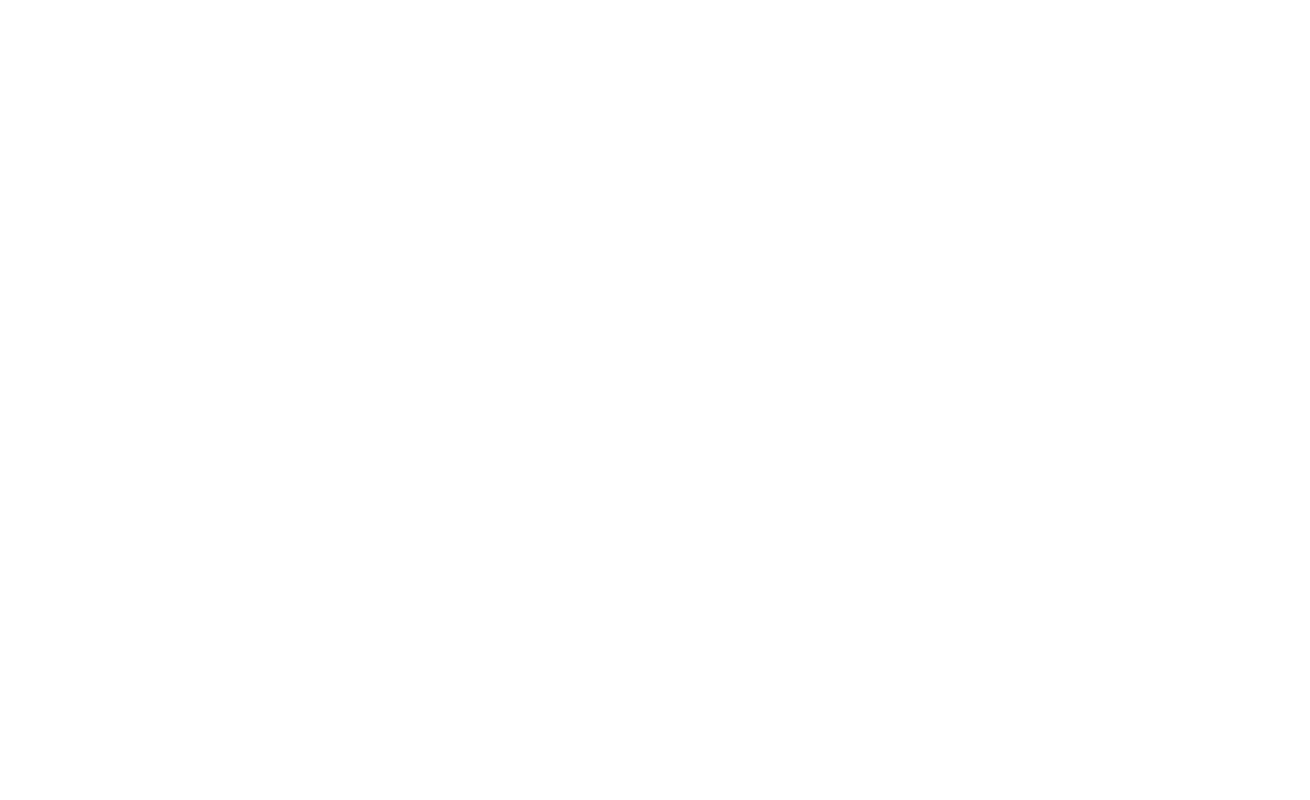
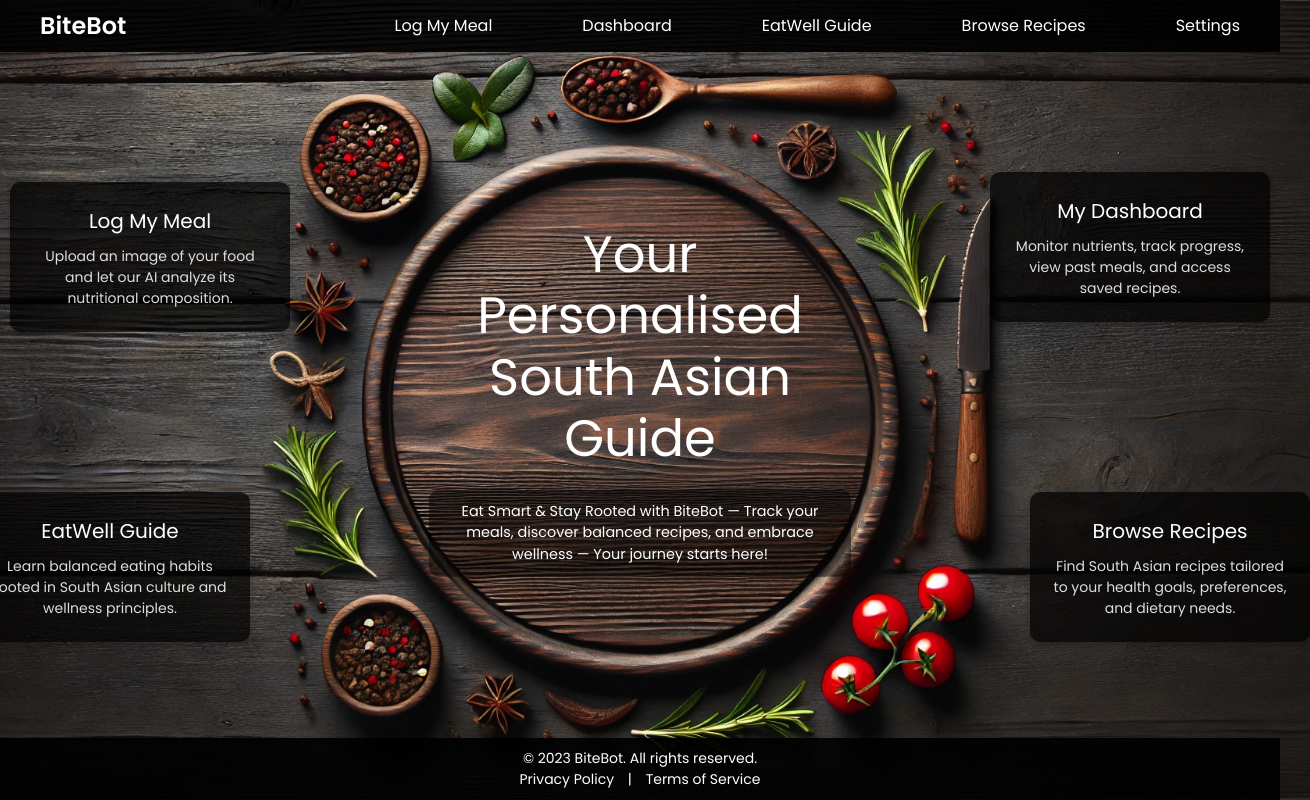
Before and after one commit to liyanasaleem2003/BiteBot, a React (Create React App) app in the folder frontend/: page /home in a window 1280 px wide. Before the commit this address had no page. Shown: the whole page, 1310 px wide, since content can reach past the window. Built offline with nearby package versions, Linux system fonts and the light colour scheme.

Commit message:
home page added

```diff
--- a/frontend/src/App.js
+++ b/frontend/src/App.js
@@ -9,7 +9,7 @@ function App() {
     <Router>
       <Routes>
         {/* Route Definitions */}
-        <Route path="/" element={<Home />} />
+        <Route path="/home" element={<Home />} />
         <Route path="/login" element={<Login />} />
         <Route path="/signup" element={<Signup />} />
       </Routes>
--- a/frontend/src/index.css
+++ b/frontend/src/index.css
@@ -1,17 +1,16 @@
+@import url('https://fonts.googleapis.com/css2?family=Poppins:wght@300;400;600&display=swap');
+
 @tailwind base;
 @tailwind components;
 @tailwind utilities;
 
 body {
   margin: 0;
-  font-family: -apple-system, BlinkMacSystemFont, 'Segoe UI', 'Roboto', 'Oxygen',
-    'Ubuntu', 'Cantarell', 'Fira Sans', 'Droid Sans', 'Helvetica Neue',
-    sans-serif;
+  font-family: 'Poppins', sans-serif;
   -webkit-font-smoothing: antialiased;
   -moz-osx-font-smoothing: grayscale;
 }
 
 code {
-  font-family: source-code-pro, Menlo, Monaco, Consolas, 'Courier New',
-    monospace;
+  font-family: source-code-pro, Menlo, Monaco, Consolas, 'Courier New', monospace;
 }
--- /dev/null
+++ b/frontend/src/pages/Home.css
@@ -0,0 +1,186 @@
+/* General Styling */
+body {
+    margin: 0;
+    font-family: 'Poppins', sans-serif;
+    background: url("../images/main_background.webp") no-repeat center center fixed;
+    background-size: cover;
+    color: #fff;
+  }
+
+  .home-container {
+    text-align: center;
+    position: relative;
+    min-height: 100vh;
+    display: flex;
+    flex-direction: column;
+  }
+
+  /* Navigation Bar */
+  .navbar {
+    display: flex;
+    justify-content: space-between;
+    align-items: center;
+    padding: 8px 40px 8px;
+    background: rgba(0, 0, 0, 0.9);
+    position: sticky;
+    top: 0;
+    z-index: 10;
+  }
+
+  .logo {
+    font-size: 24px;
+    font-weight: bold;
+  }
+
+  .nav-links {
+    list-style: none;
+    display: flex;
+    gap: 90px;
+  }
+
+  .nav-links li {
+    display: inline;
+  }
+
+  .nav-links a {
+    color: #fff;
+    text-decoration: none;
+    font-size: 16px;
+  }
+
+  .nav-links a:hover {
+    text-decoration: underline;
+  }
+
+  /* Center Content */
+  .center-content {
+    position: absolute;
+    top: 50%;
+    left: 50%;
+    transform: translate(-50%, -50%);
+    text-align: center;
+    width: 35%; /* Ensures text fits inside the circle */
+  }
+
+  .center-content h1 {
+    font-size: 3.2rem; /* Adjust size for the circle */
+    line-height: 1.2;
+    margin-bottom: 20px;
+    text-align: center;
+  }
+
+  .center-content .subtext {
+    background: rgba(0, 0, 0, 0.5); /* Partially opaque background */
+    border-radius: 10px;
+    padding: 11px;
+    font-size: 0.9rem;
+    line-height: 1.5;
+    width: 94%;
+    margin: 0 auto; /* Center within the circle */
+    transition: transform 0.2s, background-color 0.2s;
+  }
+
+  .center-content .subtext:hover {
+    transform: translateY(-2px);
+    background: rgba(0, 0, 0, 0.6);
+  }
+ /* Feature Buttons */
+.feature-buttons {
+    position: relative;
+    display: grid;
+    grid-template-areas:
+      "log-your-meal dashboard"
+      "eatwell-guide browse-recipes";
+    gap: 40px; /* Space between the buttons */
+    width: 100%;
+    margin: 0 auto;
+    padding-top: 50px;
+    justify-items: center;
+  }
+
+  /* Individual Button Positions */
+  .top-left {
+    grid-area: log-your-meal;
+    position: relative;
+    top: 80px; /* Slightly above the central text */
+    right: 160px;
+  }
+
+  .top-right {
+    grid-area: dashboard;
+    position: relative;
+    top: 70px; /* Slightly above the central text */
+    left: 160px;
+  }
+
+  .bottom-left {
+    grid-area: eatwell-guide;
+    position: relative;
+    top: 200px; /* Slightly below the central subtext */
+    right: 200px;
+  }
+
+  .bottom-right {
+    grid-area: browse-recipes;
+    position: relative;
+    top: 200px; /* Slightly below the central subtext */
+    left: 200px;
+  }
+
+  .button-card {
+    background: rgba(0, 0, 0, 0.7);
+    border-radius: 10px;
+    padding: 20px;
+    text-align: center;
+    box-shadow: 0 4px 6px rgba(0, 0, 0, 0.2);
+    width: 280px;
+    height: 150px;
+    display: flex;
+    flex-direction: column;
+    justify-content: center;
+    transition: transform 0.3s, background-color 0.3s;
+  }
+
+  /* Button hover effect */
+  .button-card:hover {
+    transform: translateY(-5px);
+    background: rgba(0, 0, 0, 0.9);
+  }
+
+  /* Button text styles */
+  .button-card h2 {
+    font-size: 20px;
+    margin-bottom: 10px;
+    color: #fff;
+  }
+
+  .button-card p {
+    font-size: 14px;
+    line-height: 1.5;
+    color: #ddd;
+  }
+
+
+  /* Footer */
+  .footer {
+    background: rgba(0, 0, 0, 0.9);
+    padding: 10px 20px;
+    font-size: 14px;
+    position: absolute;
+    bottom: 0;
+    width: 100%;
+  }
+
+  .footer p {
+    margin: 0;
+  }
+
+  .footer a {
+    color: #fff;
+    text-decoration: none;
+    margin: 0 10px;
+  }
+
+  .footer a:hover {
+    text-decoration: underline;
+  }
--- a/frontend/src/pages/Home.js
+++ b/frontend/src/pages/Home.js
@@ -1,136 +1,58 @@
-import { Button } from "../components/ui/button";
-import { Card } from "../components/ui/card";
-import { useTheme } from "../hooks/use-theme";
-import {
-  Brain,
-  Heart,
-  MoonIcon,
-  SunIcon,
-  UserCircle2,
-  Utensils,
-} from "lucide-react";
-import { useState } from "react";
-import { useNavigate } from "react-router-dom";
+import React from "react";
+import { Link } from "react-router-dom"; // For routing
+import "./Home.css";
 
-export default function App() {
-  const { theme, setTheme } = useTheme();
-  const navigate = useNavigate();
-  const [isLoading, setIsLoading] = useState(false);
+function Home() {
+  return (
+    <div className="home-container">
+      {/* Navigation Bar */}
+      <nav className="navbar">
+        <div className="logo">BiteBot</div>
+        <ul className="nav-links">
+          <li><Link to="/log-your-meal">Log My Meal</Link></li>
+          <li><Link to="/dashboard">Dashboard</Link></li>
+          <li><Link to="/eatwell-guide">EatWell Guide</Link></li>
+          <li><Link to="/browse-recipes">Browse Recipes</Link></li>
+          <li><Link to="/settings">Settings</Link></li>
+        </ul>
+      </nav>
 
-  const handleGetStarted = () => {
-    setIsLoading(true);
-    setTimeout(() => {
-      navigate("/user-info");
-      setIsLoading(false);
-    }, 1000);
-  };
+      {/* Center Content */}
+      <div className="center-content">
+        <h1>Your Personalised <br /> South Asian Guide</h1>
+        <div className="subtext">
+          Eat Smart & Stay Rooted with BiteBot —
+          Track your meals, discover balanced recipes, and embrace wellness — Your journey starts here!
+        </div>
+      </div>
 
-  return (
-    <div className="min-h-screen bg-background text-foreground">
-      {/* Header */}
-      <header className="border-b">
-        <div className="container mx-auto px-4 py-4 flex justify-between items-center">
-          <h1 className="text-2xl font-bold bg-gradient-to-r from-primary to-primary/50 bg-clip-text text-transparent">
-            BiteBot
-          </h1>
-          <Button
-            variant="ghost"
-            size="icon"
-            onClick={() => setTheme(theme === "light" ? "dark" : "light")}
-          >
-            {theme === "light" ? (
-              <MoonIcon className="h-5 w-5" />
-            ) : (
-              <SunIcon className="h-5 w-5" />
-            )}
-          </Button>
-        </div>
-      </header>
-
-      {/* Hero Section */}
-      <main className="container mx-auto px-4 py-16">
-        <div className="max-w-3xl mx-auto text-center">
-          <h2 className="text-4xl font-bold mb-6">
-            Your Personal Cultural Nutrition Guide
-          </h2>
-          <p className="text-lg text-muted-foreground mb-8">
-            Discover personalized nutrition and wellness advice that respects
-            your cultural heritage while supporting your health goals.
-          </p>
-          <Button
-            size="lg"
-            onClick={handleGetStarted}
-            disabled={isLoading}
-            className="animate-pulse hover:animate-none"
-          >
-            {isLoading ? "Loading..." : "Get Started"}
-          </Button>
-        </div>
-
-        {/* Feature Cards */}
-        <div className="grid md:grid-cols-2 lg:grid-cols-3 gap-6 mt-16">
+   <div className="feature-buttons">
+  <div className="button-card top-left">
+    <h2>Log My Meal</h2>
+    <p>Upload an image of your food and let our AI analyze its nutritional composition.</p>
+  </div>
+  <div className="button-card top-right">
+    <h2>My Dashboard</h2>
+    <p>Monitor nutrients, track progress, view past meals, and access saved recipes.</p>
+  </div>
+  <div className="button-card bottom-left">
+    <h2>EatWell Guide</h2>
+    <p>Learn balanced eating habits rooted in South Asian culture and wellness principles.</p>
+  </div>
+  <div className="button-card bottom-right">
+    <h2>Browse Recipes</h2>
+    <p>Find South Asian recipes tailored to your health goals, preferences, and dietary needs.</p>
+  </div>
+</div>
 
 
-          <Card className="p-6 hover:border-primary/50 transition-colors">
-            <div className="mb-4">
-              <Utensils className="h-8 w-8 text-primary" />
-            </div>
-            <h3 className="text-xl font-semibold mb-2">
-              Personalized Meal Plans
-            </h3>
-            <p className="text-muted-foreground">
-              Get culturally relevant meal plans tailored to your preferences
-              and health goals.
-            </p>
-          </Card>
-        <Card className="p-6 hover:border-primary/50 transition-colors">
-            <div className="mb-4">
-              <Brain className="h-8 w-8 text-primary" />
-            </div>
-            <h3 className="text-xl font-semibold mb-2">AI-Powered Advice</h3>
-            <p className="text-muted-foreground">
-              Chat with BiteBot for instant, culturally-aware nutrition and
-              cooking guidance.
-            </p>
-          </Card>
-          <Card className="p-6 hover:border-primary/50 transition-colors">
-            <div className="mb-4">
-              <Heart className="h-8 w-8 text-primary" />
-            </div>
-            <h3 className="text-xl font-semibold mb-2">Wellness Guidance</h3>
-            <p className="text-muted-foreground">
-              Access personalized wellness tips that blend modern health science
-              with cultural practices.
-            </p>
-          </Card>
-
-
-        </div>
-
-        {/* Cultural Pattern Decoration */}
-        <div className="mt-16 relative">
-          <div className="absolute inset-0 bg-gradient-to-r from-primary/5 to-primary/10 rounded-3xl" />
-          <div className="relative p-8 text-center">
-            <UserCircle2 className="h-12 w-12 mx-auto mb-4 text-primary" />
-            <h3 className="text-2xl font-semibold mb-4">
-              Join Our Growing Community
-            </h3>
-            <p className="text-muted-foreground max-w-xl mx-auto">
-              Join 1000s of people, also on their wellness journey maintaining
-              their cultural identity. Start your personalized experience today.
-            </p>
-          </div>
-        </div>
-      </main>
-
       {/* Footer */}
-      <footer className="border-t mt-16">
-        <div className="container mx-auto px-4 py-8">
-          <p className="text-center text-sm text-muted-foreground">
-            © {new Date().getFullYear()} BiteBot. All rights reserved.
-          </p>
-        </div>
+      <footer className="footer">
+        <p>© 2023 BiteBot. All rights reserved.</p>
+        <a href="/">Privacy Policy</a> | <a href="/">Terms of Service</a>
       </footer>
     </div>
   );
 }
+
+export default Home;
```
Also changed, not shown: frontend/src/images/main_background.webp (added).
